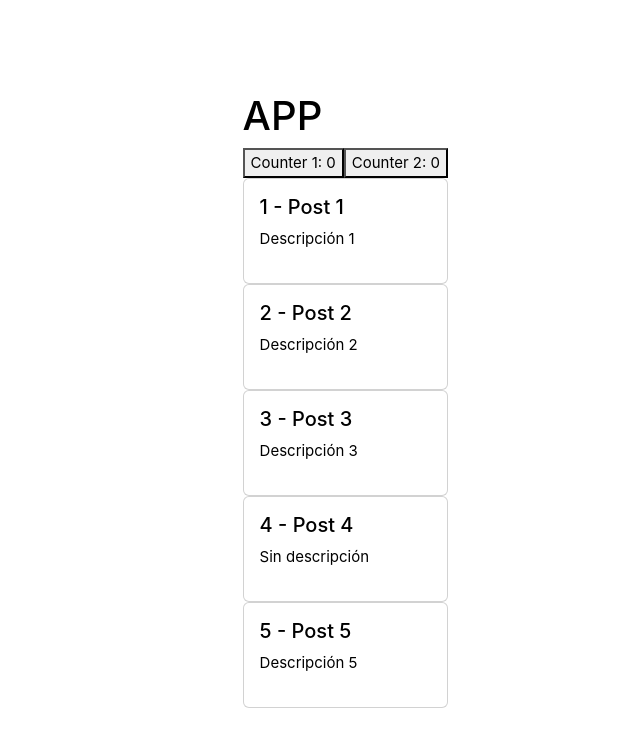
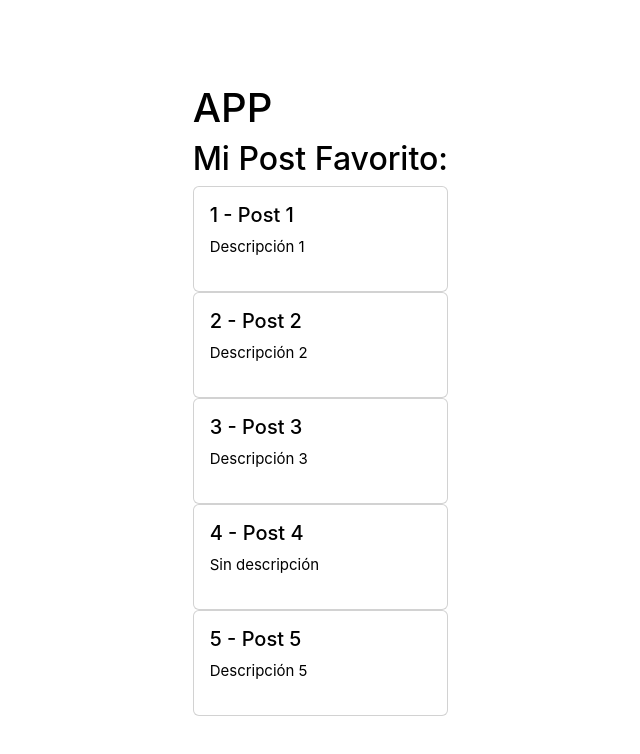
Before and after one commit to eduardo280198/vue3-components, a Vue app: page / in a window 1280 px wide. Shown: the top 754 px of the page, without its empty margins (180-820 px from the left). Built offline with nearby package versions, Linux system fonts and the light colour scheme.

Commit message:
$emit: emitir eventos

```diff
--- a/src/App.vue
+++ b/src/App.vue
@@ -1,7 +1,6 @@
 <script setup>
   import {ref} from "vue";
 
-  import ButtonCounter from './components/ButtonCounter.vue';
   import BlogPost from './components/BlogPost.vue'
 
   const posts = ref([
@@ -11,22 +10,28 @@
     {title: "Post 4", id: 4},
     {title: "Post 5", id: 5, body: "Descripción 5"},
   ]);
+
+  const favorito = ref('');
+
+  const cambiarFavorito = (titulo) => {
+    favorito.value = titulo;
+  }
+
 </script>
 
 <template>
 
   <div class="container">
     <h1>APP</h1>
-
-    <ButtonCounter texto="Counter 1:"></ButtonCounter>
-    <button-counter texto="Counter 2:"></button-counter>
+    <h2>Mi Post Favorito: {{favorito}}</h2>
 
     <BlogPost
       v-for="post in posts"
       :key="post.id"
       :title="post.title"
       :id="post.id"
-      :body="post.body">
+      :body="post.body"
+      @cambiarFavorito="cambiarFavorito">
     </BlogPost>
   </div>
 </template>
```
